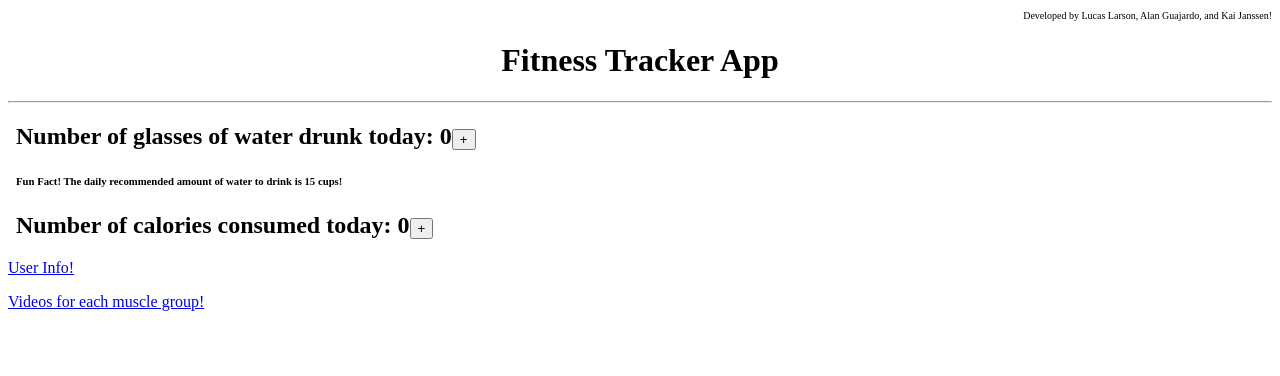
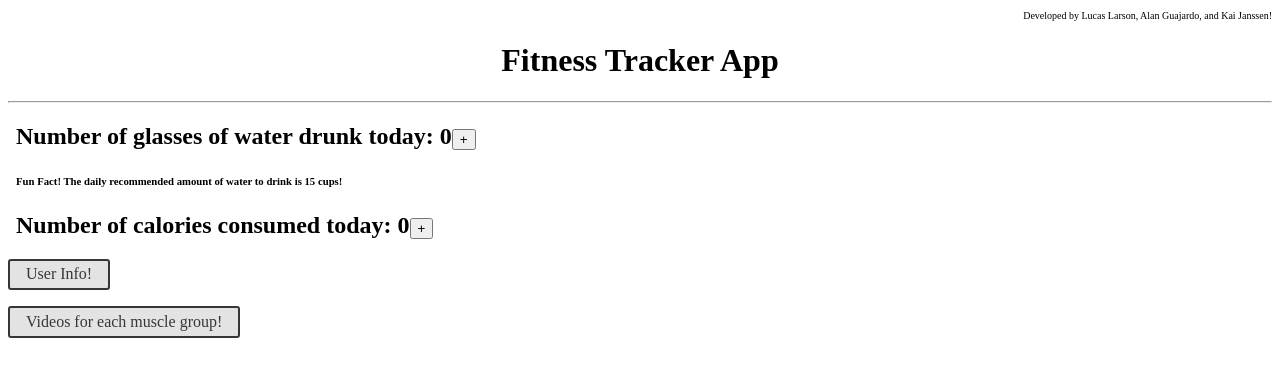
Before and after one commit to LucasStrongheim/final, an Angular app: page / in a window 1280 px wide. Shown: the top 376 px of the page. Built offline with nearby package versions, Linux system fonts and the light colour scheme.

Commit message:
Button style
added a cool thing to the page link buttons, they look nice now :)

```diff
--- a/src/app/app.component.css
+++ b/src/app/app.component.css
@@ -5,3 +5,18 @@ html {
     color: black;
     text-align: center;
   }
+  .square_btn {
+    display: inline-block;
+    padding: 0.3em 1em;
+    text-decoration: none;
+    color: #363636;
+    border: solid 2px #363636;
+    background: #e3e3e3;
+    border-radius: 3px;
+    transition: .4s;
+}
+
+.square_btn:hover {
+    background: #6b6b6b;
+    color: rgb(255, 255, 255);
+}
--- a/src/app/app.component.html
+++ b/src/app/app.component.html
@@ -8,8 +8,9 @@
 </body>
 
 <nav>
-  <a routerLink="caloric-intake">User Info! </a>
+  <a routerLink="caloric-intake" class="square_btn">User Info!</a>
+
   <p></p>
-  <a routerLink="/video">Videos for each muscle group! </a>
+  <a routerLink="/video" class="square_btn">Videos for each muscle group! </a>
 </nav>
 <router-outlet></router-outlet>
```
